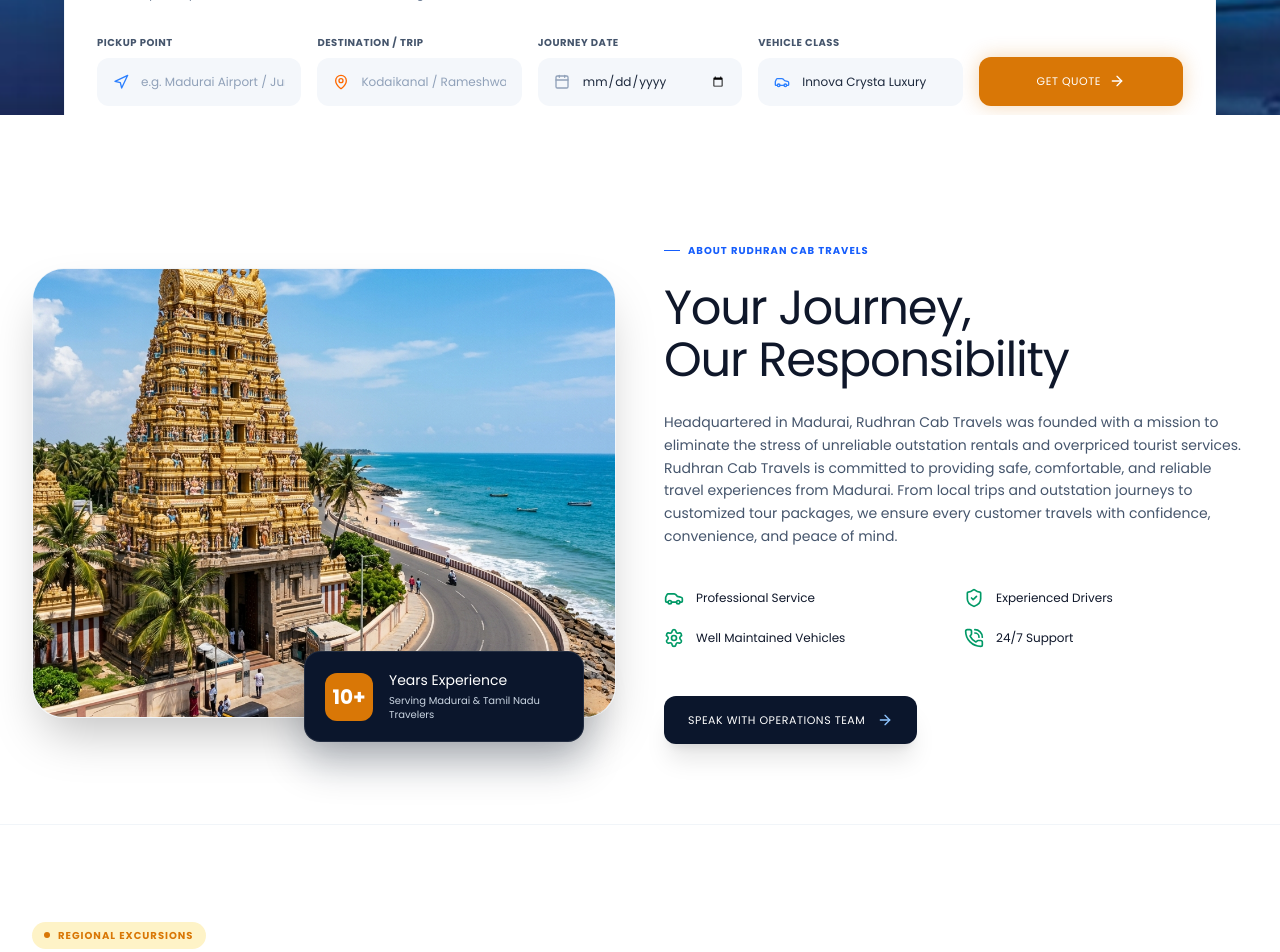
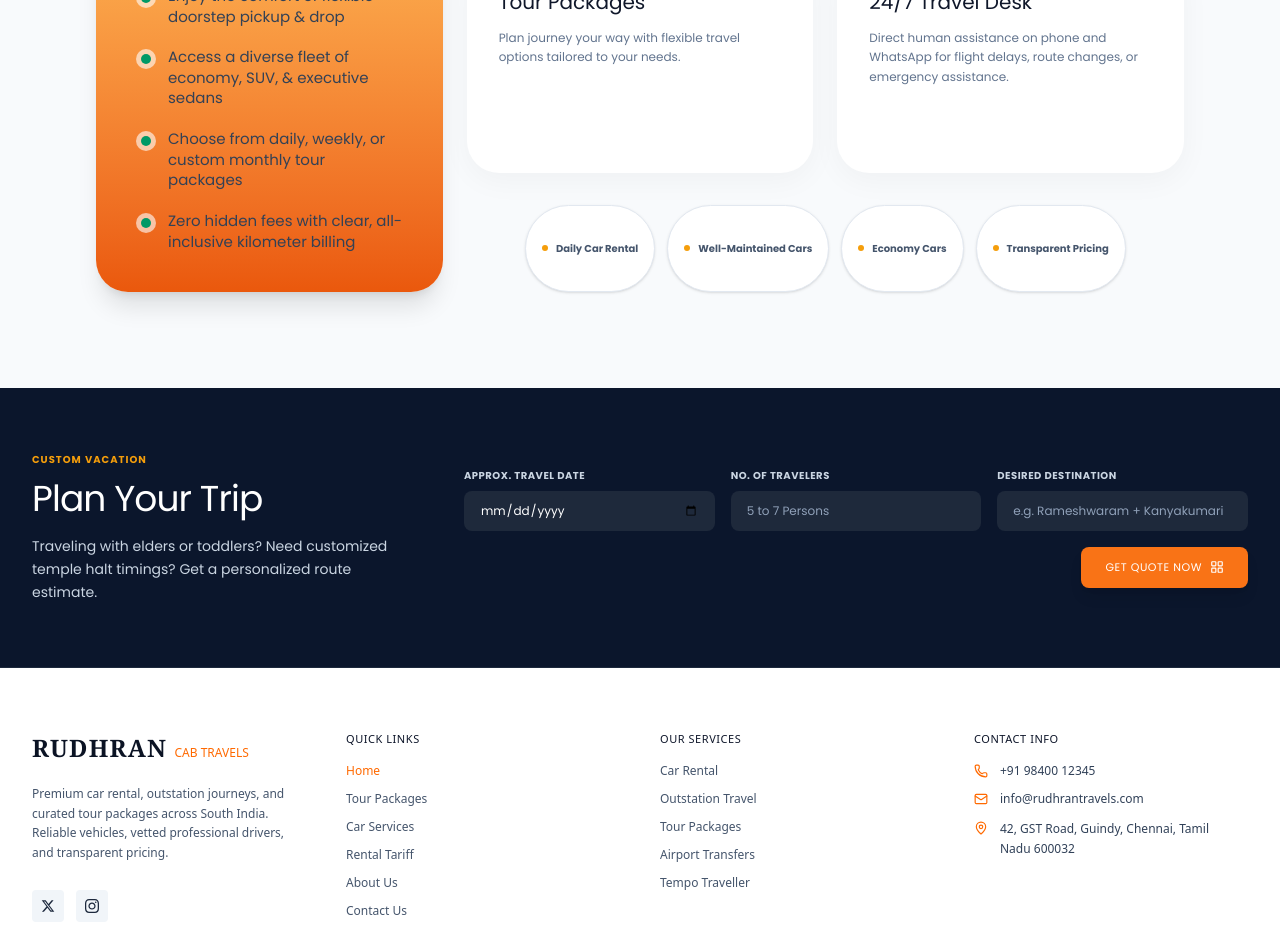
Before and after one commit to aeropeak26/Rudhran_travels, a Next.js app: page / in a window 1280 px wide. Shown: the part 780-1732 px from the top of the page. Built offline with nearby package versions, Linux system fonts and the light colour scheme.

Commit message:
Simplify homepage to only Bento Box and Plan Your Trip

```diff
--- a/src/app/page.tsx
+++ b/src/app/page.tsx
@@ -3,16 +3,8 @@
 import React, { useState } from 'react';
 import TopBar from '@/components/TopBar';
 import Header from '@/components/Header';
-import HeroSection from '@/components/HeroSection';
-import AboutSection from '@/components/AboutSection';
-import PopularDestinations from '@/components/PopularDestinations';
-import TourBanners from '@/components/TourBanners';
-import FleetSection from '@/components/FleetSection';
-import InnovaTariff from '@/components/InnovaTariff';
 import WhyChooseUs from '@/components/WhyChooseUs';
 import CtaBanner from '@/components/CtaBanner';
-import Testimonials from '@/components/Testimonials';
-import TravelBlog from '@/components/TravelBlog';
 import Footer from '@/components/Footer';
 import BookingModal from '@/components/BookingModal';
 
@@ -30,14 +22,6 @@ export default function Home() {
     setSelectedItem(null);
   };
 
-  const handleSearchCars = (searchData: any) => {
-    setSelectedItem({
-      name: `${searchData.carModel} (${searchData.location})`,
-      perDayRate: 2200,
-    });
-    setIsModalOpen(true);
-  };
-
   return (
     <div className="min-h-screen bg-slate-50 text-slate-900 flex flex-col poppins selection:bg-orange-500 selection:text-white">
 
@@ -48,48 +32,13 @@ export default function Home() {
       {/* Main Content Sections */}
       <main className="flex-grow">
 
-        {/* 1. Hero Section with Floating Search Bar */}
-        <HeroSection
-          onSearchCars={handleSearchCars}
-          onOpenBookingModal={() => handleOpenBookingModal()}
-        />
-
-        {/* 2. About Company Spotlight */}
-        <AboutSection />
-
-        {/* 3. Popular Outstation Tour Destinations */}
-        <PopularDestinations
-          onSelectDestination={(dest) => handleOpenBookingModal(dest)}
-        />
-
-        {/* 4. Rental Tariff / Featured Vehicles (3-Car Showcase) */}
-        <FleetSection
-          onBookCar={(car) => handleOpenBookingModal(car)}
-        />
-
-        {/* 4.5. Toyota Innova Tariff Card */}
-        <InnovaTariff
-          onBookCar={(car) => handleOpenBookingModal(car)}
-        />
-
-        {/* 5. Frosted Glass Tour Package Banners Grid */}
-        <TourBanners
-          onOpenBookingModal={(item) => handleOpenBookingModal(item)}
-        />
-
-        {/* 6. Why Travel With Us? (Alternating Black & Blue Cards) */}
+        {/* 1. Why Travel With Us? (Bento Box) */}
         <WhyChooseUs />
 
-        {/* 7. Client Testimonials & Reviews */}
-        <Testimonials />
-
-        {/* 8. Call-To-Action Banner ("Plan Your Trip") */}
+        {/* 2. Call-To-Action Banner ("Plan Your Trip") */}
         <CtaBanner
           onOpenBookingModal={() => handleOpenBookingModal()}
         />
-
-        {/* 9. Ride Experiences / Real Journeys Gallery Grid */}
-        <TravelBlog />
 
       </main>
 
```
